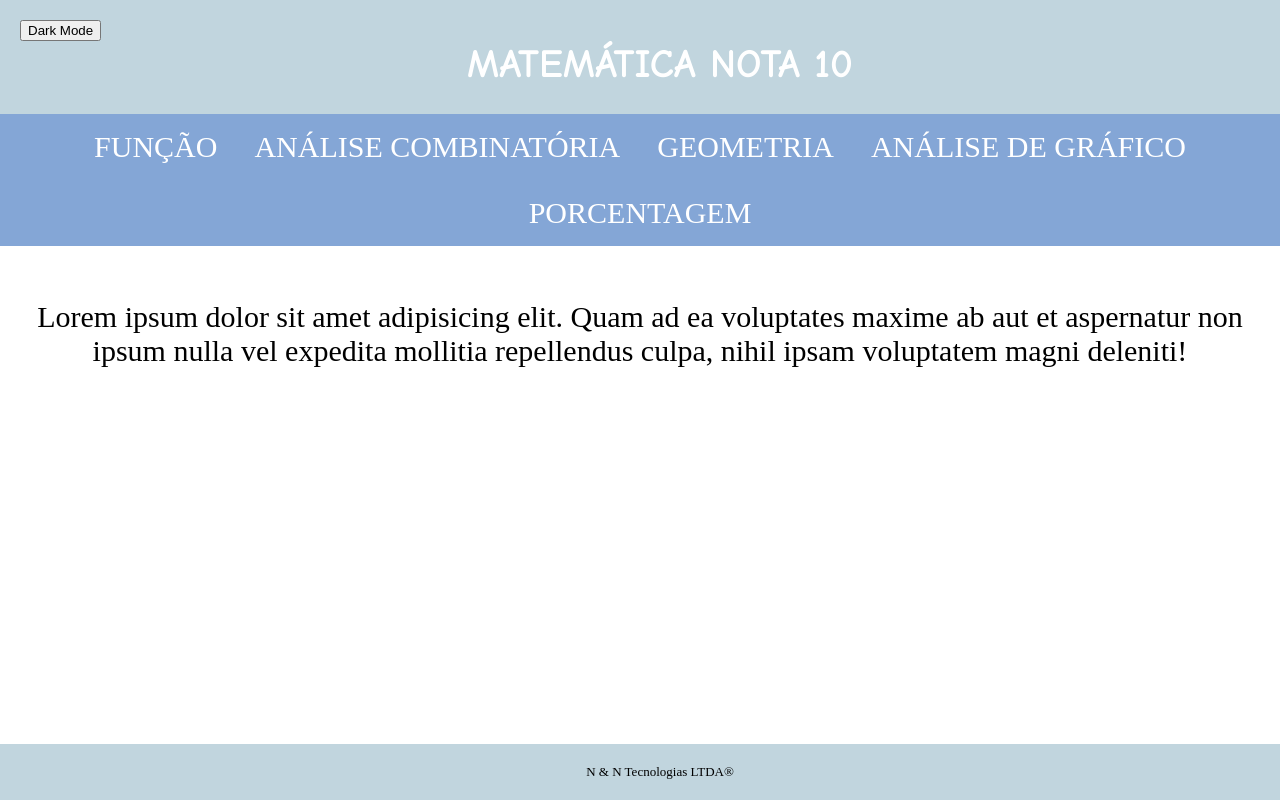
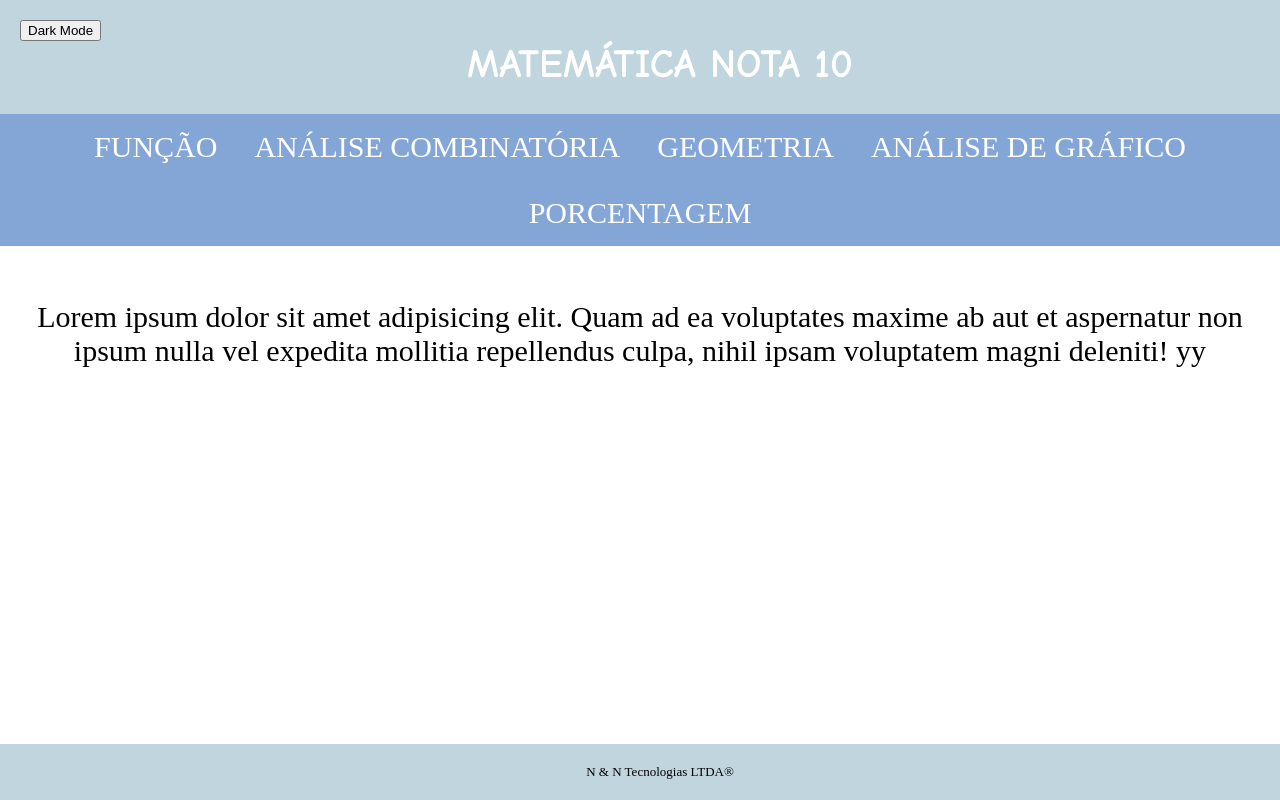
Before and after one commit to NatyScorsato/aulaGit, a plain HTML site: page Trabalho_Renato/index.html in a window 1280 px wide. Drawn offline with Linux system fonts and the light colour scheme.

Commit message:
Update index.html

```diff
--- a/Trabalho_Renato/index.html
+++ b/Trabalho_Renato/index.html
@@ -58,7 +58,7 @@
         <main>
             Lorem ipsum dolor sit amet adipisicing elit. Quam ad ea voluptates
             maxime ab aut et aspernatur non ipsum nulla vel expedita mollitia
-            repellendus culpa, nihil ipsam voluptatem magni deleniti!
+            repellendus culpa, nihil ipsam voluptatem magni deleniti! yy
         </main>
         <footer>N & N Tecnologias LTDA®</footer>
         <script src="index.js"></script>
```
